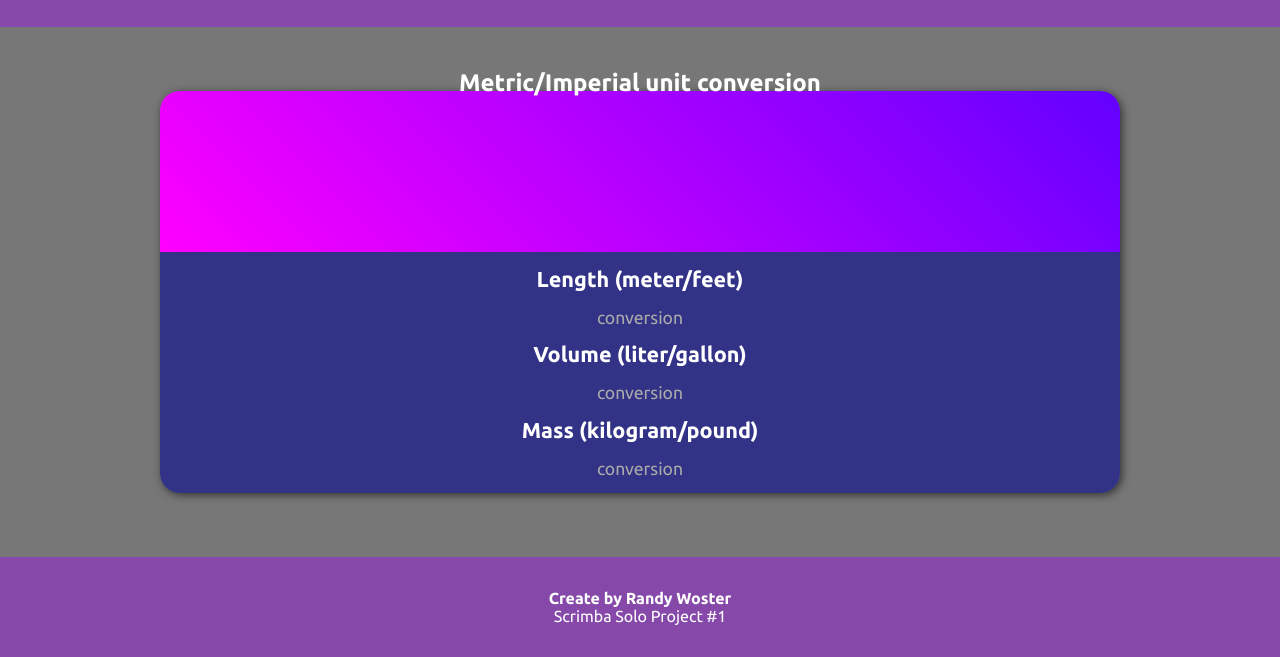
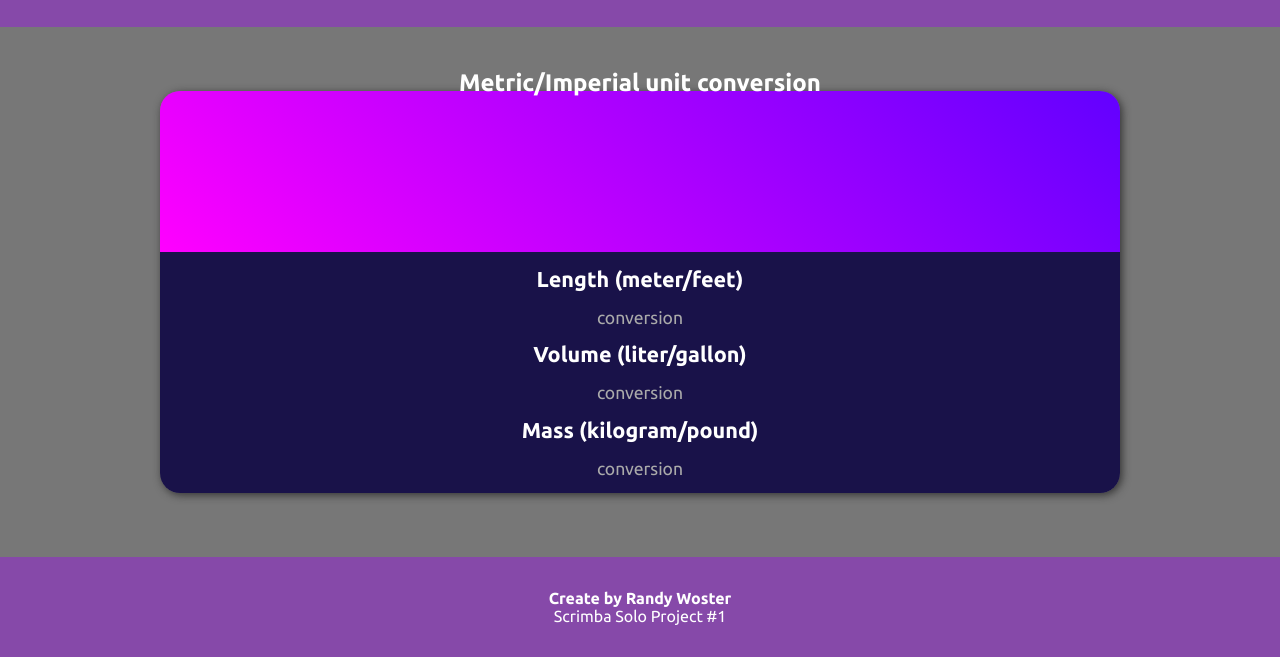
Before and after one commit to rwoster/unit-converter, a plain HTML site: page index.html in a window 1280 px wide. Shown: the part 143-800 px from the top of the page. Drawn offline with Linux system fonts and the light colour scheme.

Commit message:
color change

```diff
--- a/index.css
+++ b/index.css
@@ -91,7 +91,7 @@ main {
 
 .results {
     height: 60%;
-    background-color: rgb(50, 50, 135);
+    background-color: rgb(25, 18, 73);
     border-bottom-left-radius: 20px;
     border-bottom-right-radius: 20px;
     display: flex;
```
